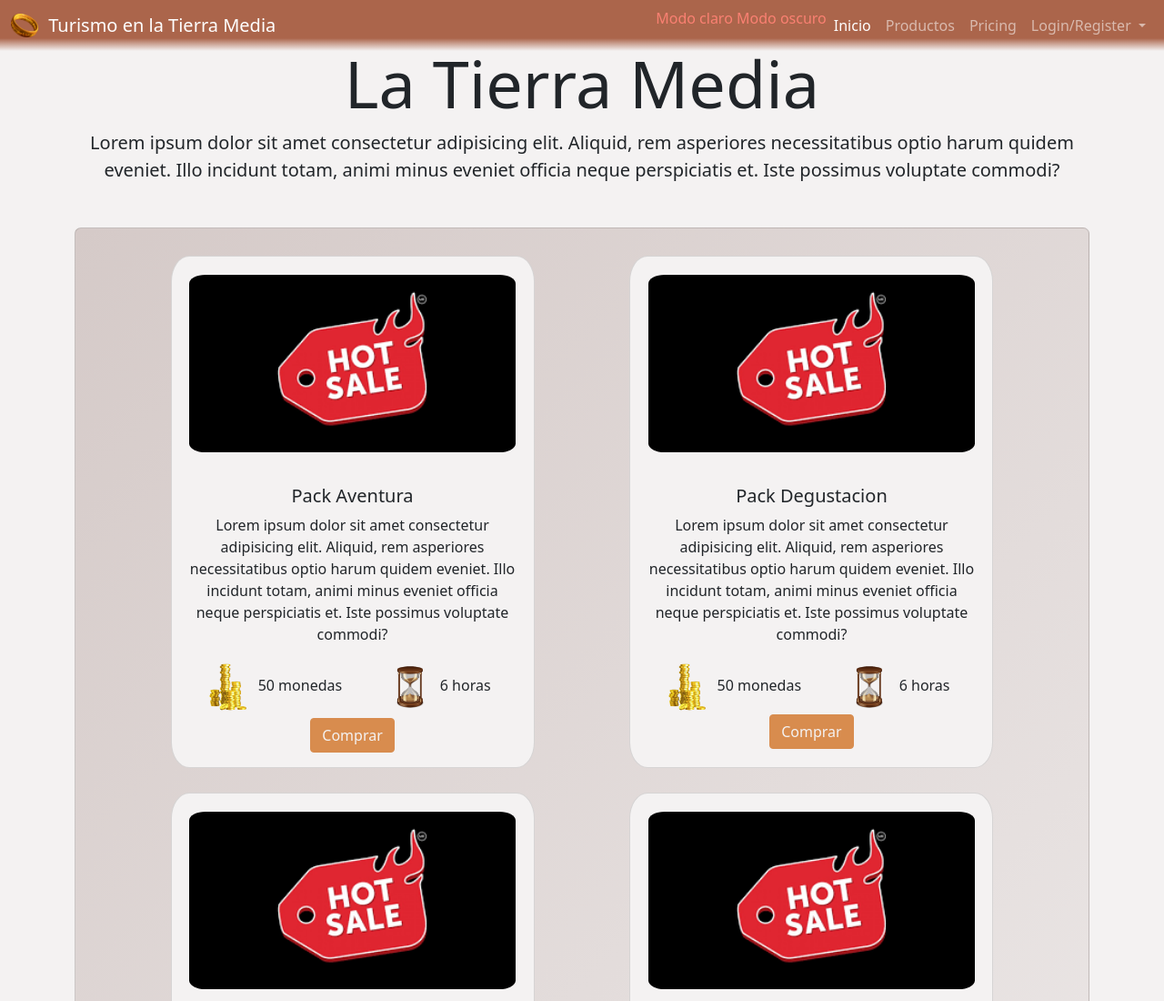
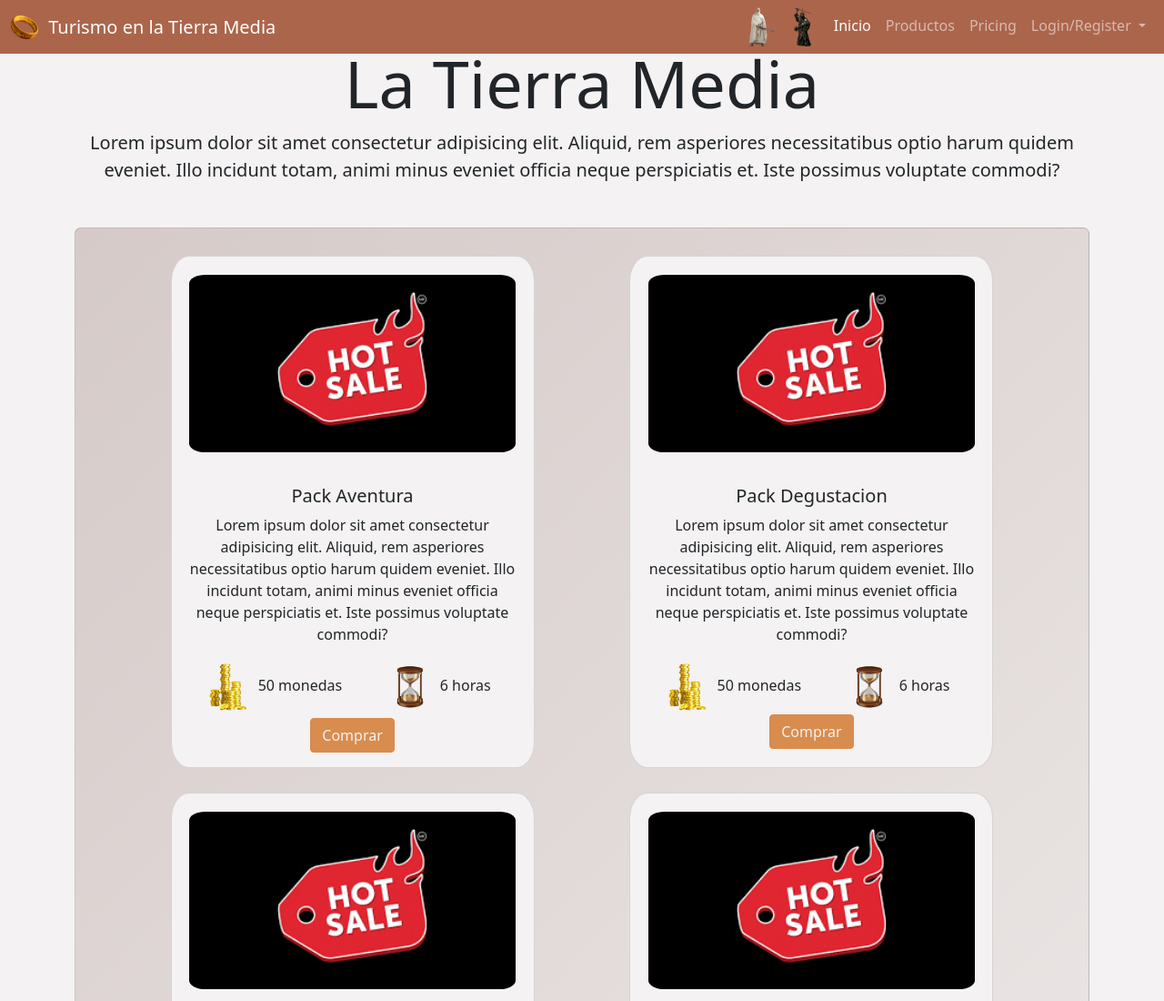
Before and after one commit to TurismoEnLaTierraMedia2021/TurismoEnLaTierraMedia2021HTML, a plain HTML site: page index.html in a window 1280 px wide. Shown: the top 1100 px of the page at 91% size. Drawn offline with nearby package versions, Linux system fonts and the light colour scheme; files whose address does not match are found by name.

Commit message:
Se agregaron Iconos al cambio de tema.

```diff
--- a/index.html
+++ b/index.html
@@ -37,14 +37,14 @@
 			<div class="collapse navbar-collapse justify-content-end" id="navbarNavDropdown">
 				<ul class="navbar-nav">
 					<li>
-						<div>
+							<div class="themeChanger">
 							<button class="theme-btn light" onclick="setTheme('light')" title="Light mode">
-								Modo claro
-								<!-- <img src="Imagenes/Varios/golum.png" alt="" class="logo"> -->
+								<!--Modo claro -->
+								<img src="Imagenes/Varios/1GandalfIcon.png" alt="" class="logo">
 							  </button>
 							  <button class="theme-btn dark" onclick="setTheme('dark')" title="Dark mode">
-								Modo oscuro
-								<!-- <img src="Imagenes/Varios/malos.jpg" alt="" class="logo"> -->
+								<!-- Modo oscuro -->
+								<img src="Imagenes/Varios/1AngmarIcon.png" alt="" class="logo">
 							  </button>
 						</div>
 					</li>
--- a/styles/style.css
+++ b/styles/style.css
@@ -42,8 +42,8 @@
 }
 
 .bg-miPrincipal{
-	background: linear-gradient(var(--miPrincipal), var(--miPrincipal), var(--miPrincipal), var(--miPrincipal) , var(--miBackground));
-    /* background: var(--miPrincipal); */
+	/*background: linear-gradient(var(--miPrincipal), var(--miPrincipal), var(--miPrincipal), var(--miPrincipal) , var(--miBackground));*/
+    background: var(--miPrincipal);
 }
 
 .btn-miPrincipal{
```
Also changed, not shown: Imagenes/Varios/1AngmarIcon.png (added), Imagenes/Varios/1GandalfIcon.png (added).
